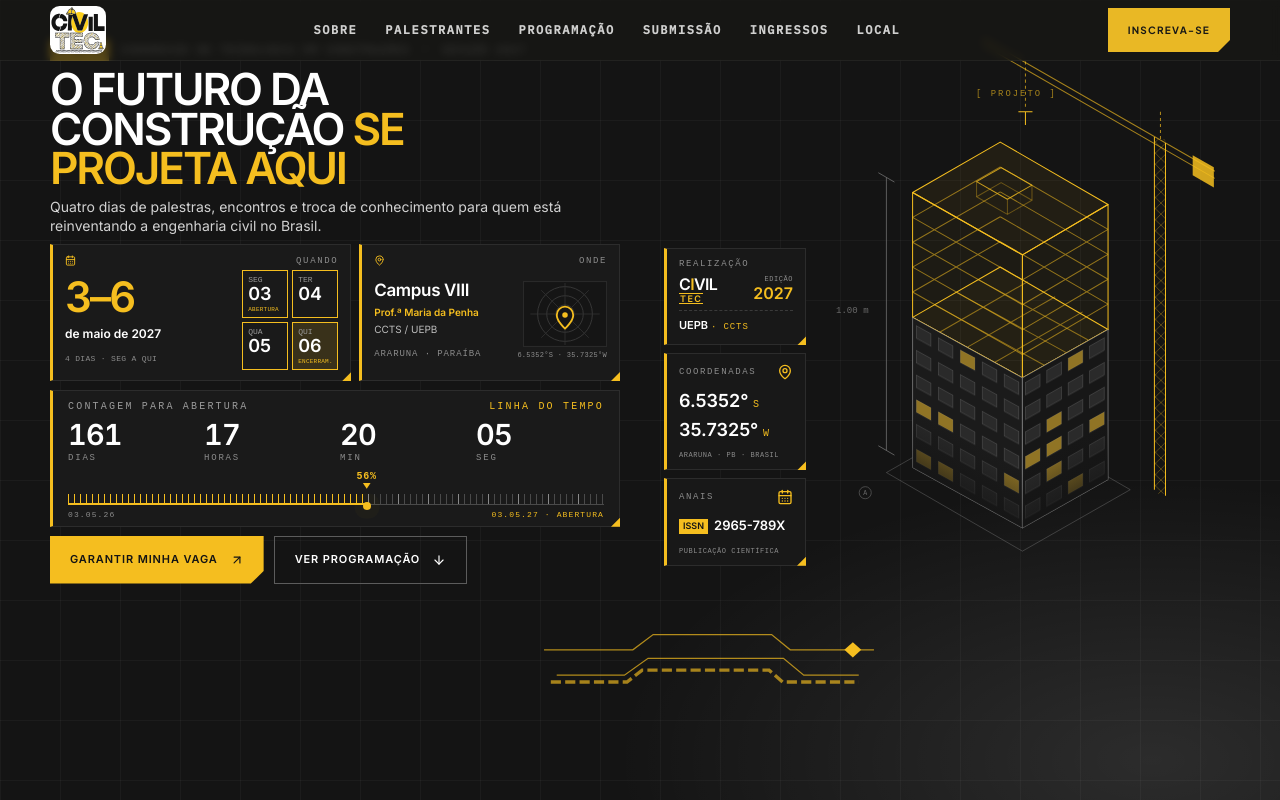
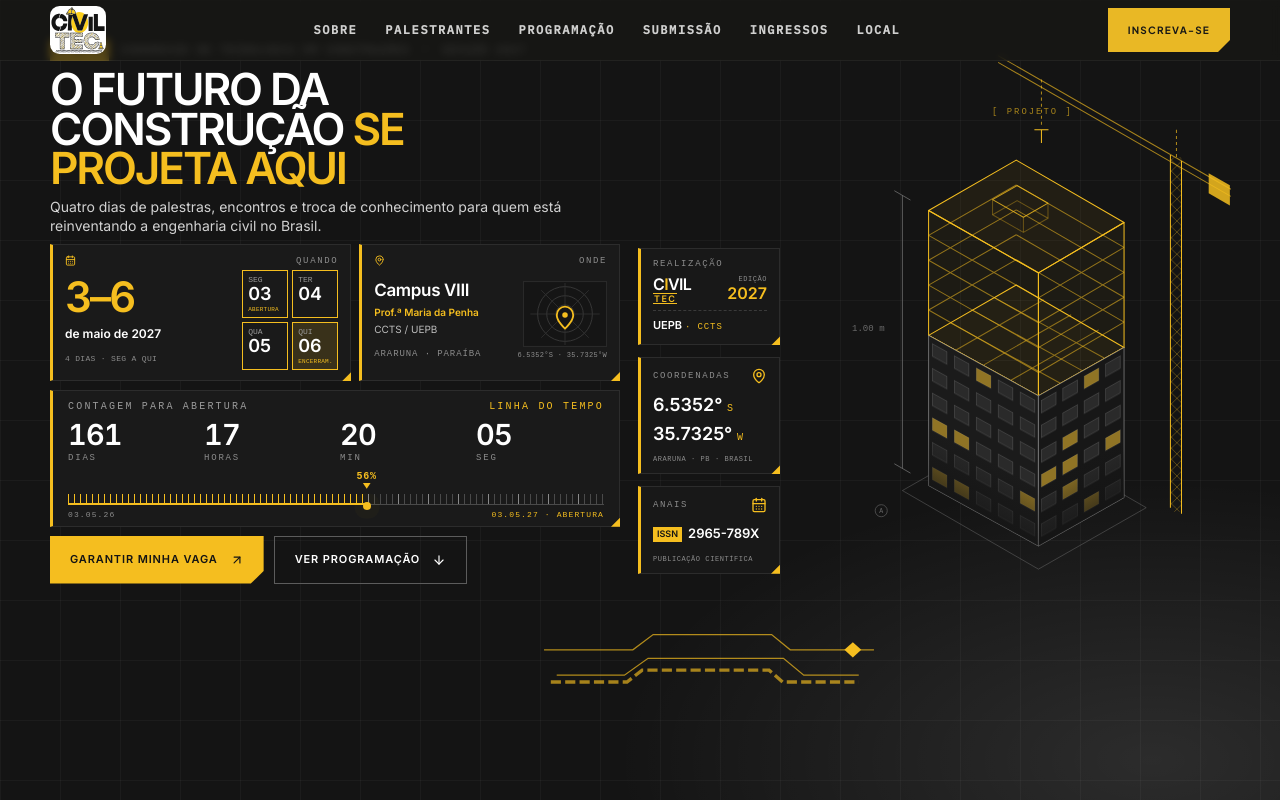
Before and after one commit to Dkalones/civil-tec, a React (Vite) app: page / in a window 1280 px wide. Shown: the top 800 px of the page. Built offline with nearby package versions, Linux system fonts and the light colour scheme.

Commit message:
Refine building and side cards spacing in CivilTec hero

```diff
--- a/src/index.css
+++ b/src/index.css
@@ -446,3 +446,36 @@
     padding-bottom: 11px;
   }
 }
+
+
+/* Refinamento de espaçamento entre a ilustração e os cartões técnicos */
+@media (min-width: 1201px) {
+  .ct-building-svg {
+    right: -16px;
+    top: 16px;
+  }
+  .ct-side-details {
+    left: -26px;
+    gap: 12px;
+  }
+}
+@media (min-width: 701px) and (max-width: 1200px) {
+  .ct-building-svg {
+    right: -8px;
+    top: 14px;
+  }
+  .ct-side-details {
+    left: -12px;
+    gap: 11px;
+  }
+}
+@media (max-width: 700px) {
+  .ct-building-svg {
+    right: -4px;
+    top: 8px;
+  }
+  .ct-side-details {
+    left: 0;
+    gap: 10px;
+  }
+}
```
